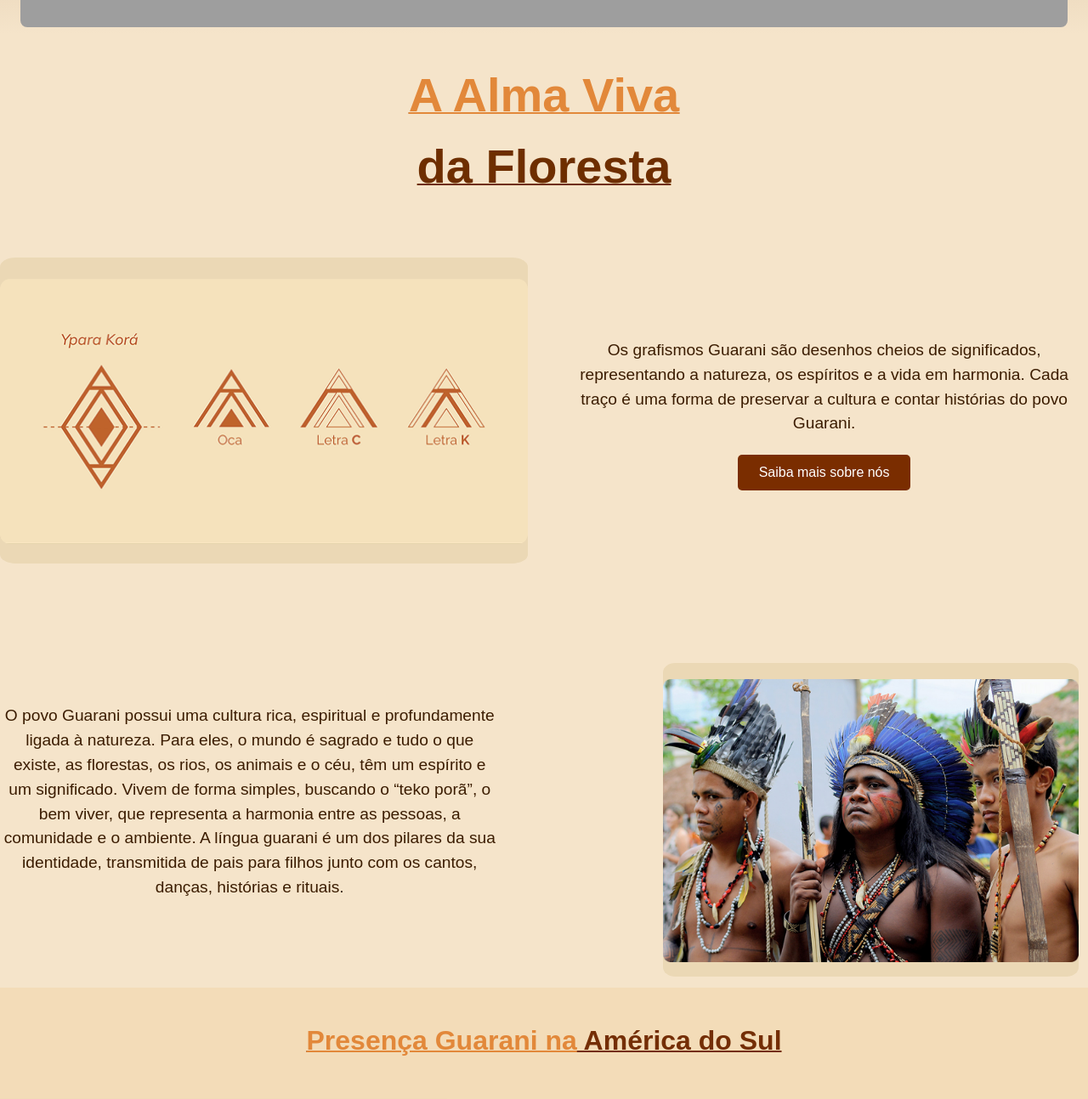
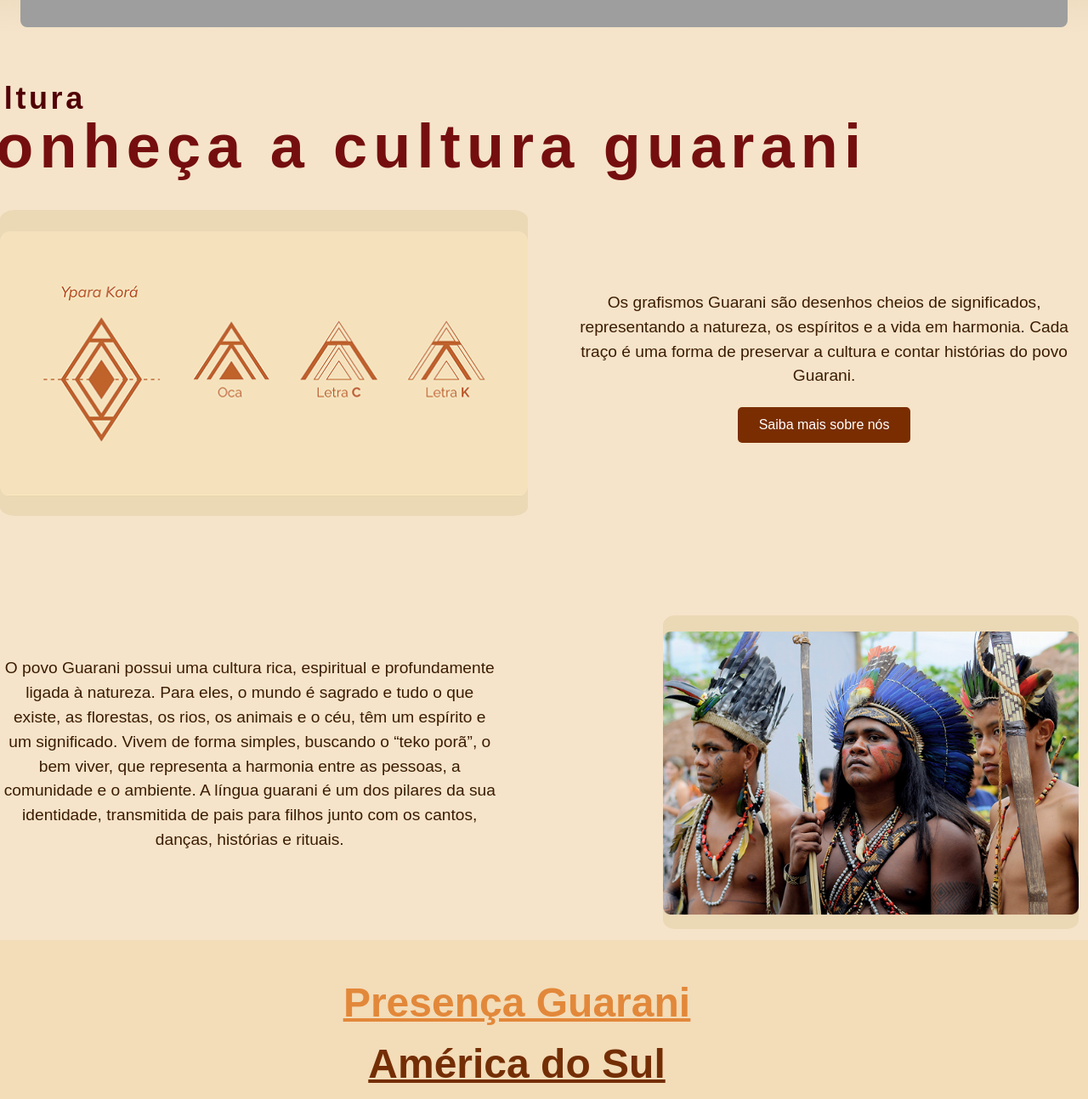
Before and after one commit to FelipeDrehmer/Aldeia_Indigena, a plain HTML site: page source/pages/guarani-page/o-guarani.html in a window 1280 px wide. Shown: the part 760-2053 px from the top of the page at 85% size. Drawn offline with nearby package versions, Linux system fonts and the light colour scheme; grey boxes are pictures that could not be loaded.

Commit message:
pagina finalizada

```diff
--- a/source/pages/guarani-page/o-guarani.html
+++ b/source/pages/guarani-page/o-guarani.html
@@ -61,7 +61,8 @@
   <!-- A Alma Viva da Floresta -->
   <section class="alma-viva">
     <div class="container">
-      <h2><span>A Alma Viva</span><br>da Floresta</h2>
+      <h5 class="font-extrabold tracking-widest text-[#510006] text-2xl md:text-3xl lg:text-4xl">/Cultura</h5>
+      <h2 id="tituloGeral" class="font-extrabold tracking-widest text-[#750f0f] mb-10 text-3xl md:text-4xl lg:text-7xl">Conheça a cultura guarani</h2>
       <div class="alma-grid">
         <div class="alma-box">
           <img class="alma-img" src="imagem grafismo.png" alt="Imagem Grafismo">
@@ -89,7 +90,7 @@
   <!-- Presença Guarani na América do Sul -->
   <section class="presenca">
     <div class="container">
-      <h3><span>Presença Guarani na</span> América do Sul</h3>
+      <h2><span>Presença Guarani</span> </br>América do Sul</h2>
       <div class="presenca-grid">
 
         <!-- bloco da esquerda -->
--- a/source/pages/guarani-page/style.css
+++ b/source/pages/guarani-page/style.css
@@ -24,17 +24,16 @@ body {
   text-align: center;
 }
 
-.alma-viva h2 {
-  font-size: 350%;
-  color: #6e2e00;
-  margin-bottom: 6%;
-  text-decoration: underline 2px;
-  font-weight: 800;
+.container h2 {
+  text-align: left;
+  margin-left: -5%;
+  margin-bottom: 4%;
 }
 
-.alma-viva h2 span {
-  text-decoration: underline 2px;
-  color: #E2883A;
+.container h5 {
+  text-align: left;
+  margin-left: -5%;
+  margin-top: 2%;
 }
 
 .alma-grid {
@@ -104,16 +103,18 @@ body {
 }
 
 /* ===== PRESENÇA ===== */
-.presenca h3 {
+.presenca h2 {
   margin-bottom: 5%;
   color: #742E05;
-  text-decoration: underline 2px;
+  text-decoration: underline 4px;
   font-weight: 800;
+  text-align: center;
+  font-size: 300%;
 }
 
-.container h3 span {
+.presenca h2 span {
   color: #E2883A;
-  text-decoration: underline 2px;
+  text-decoration: underline 4px;
 }
 
 .presenca-grid img {
@@ -128,12 +129,6 @@ body {
   background-color: #f3dcb8;
   padding: 3% 0;
 }
-
-.presenca h3 {
-  text-align: center;
-  font-size: 200%;
-}
-
 
 .presenca-grid {
   display: flex;
```
